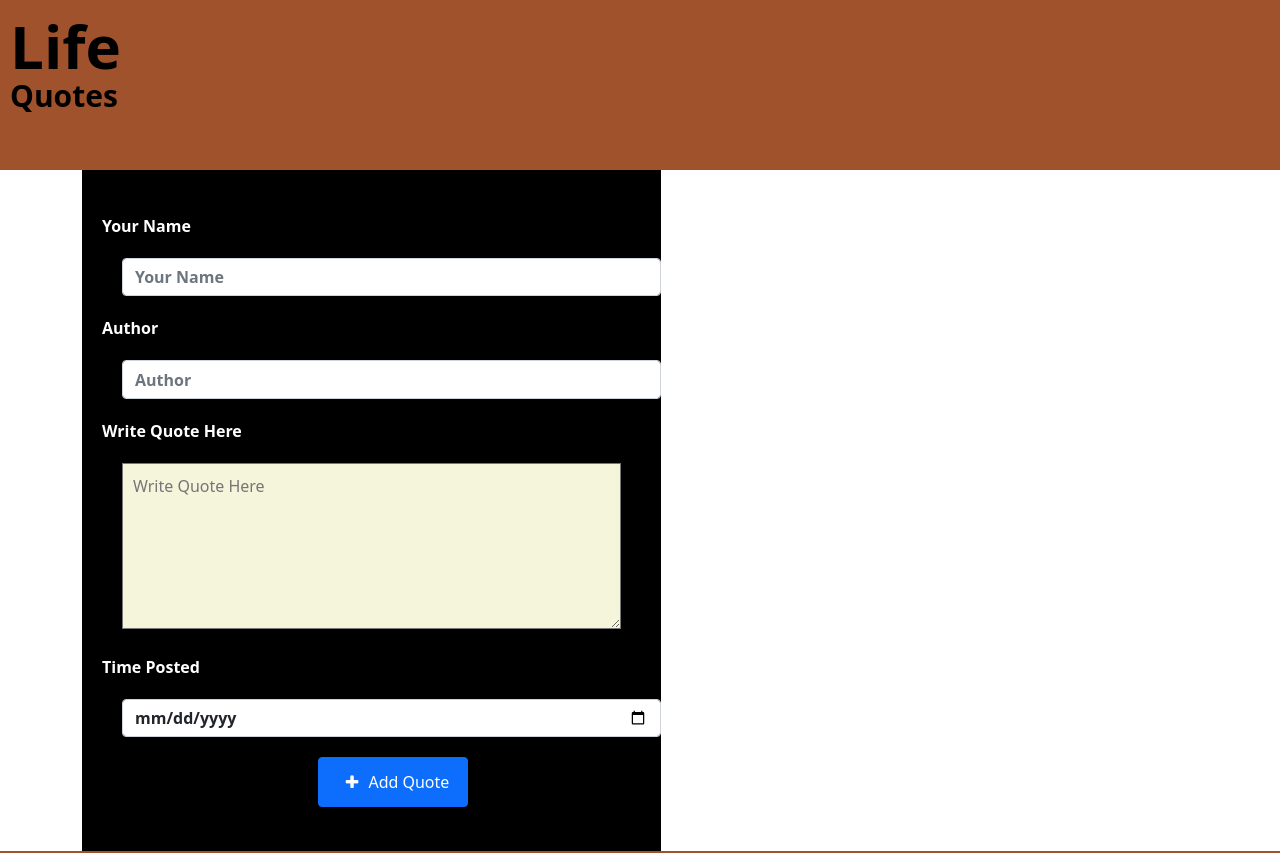
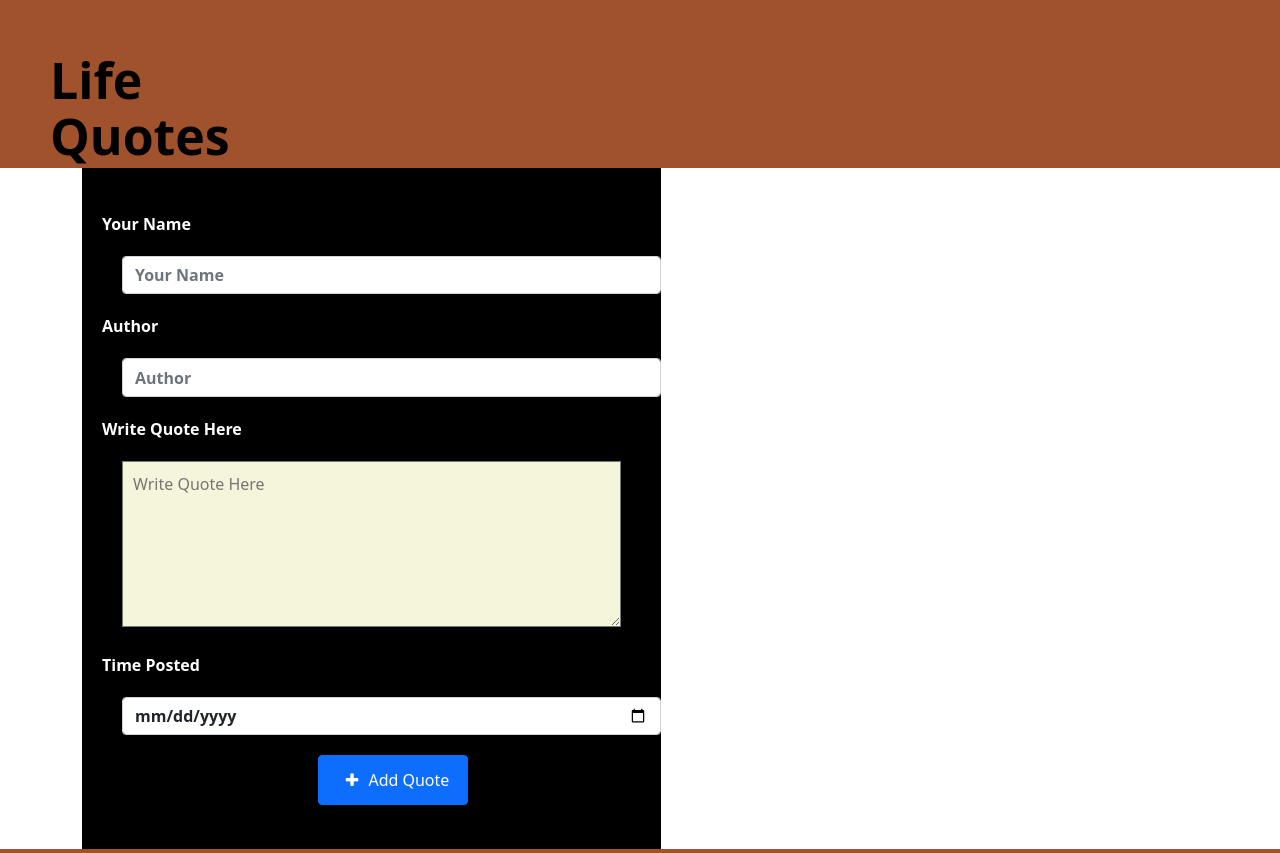
Before and after one commit to Ag-nes/Quotes, an Angular app: page / in a window 1280 px wide. Shown: the top 853 px of the page. Built offline with nearby package versions, Linux system fonts and the light colour scheme.

Commit message:
Update README

```diff
--- a/src/app/form/form.component.html
+++ b/src/app/form/form.component.html
@@ -1,6 +1,6 @@
 <div>
-    <header style="background-color: sienna; height: 170px; padding: 10px;" >
-        <h1 style="font-size: 60px; font-weight: bold; color: black;"> Life<br><span style=" position: absolute; text-align: center; margin-top: -4px; font-size: 30px;">Quotes</span> </h1>
+    <header style="background-color: sienna; height: 50pxpx; padding: 50px;" >
+        <h1 style="font-size: 50px; font-weight: bold; color: black;"> Life<br><span style=" position: absolute; text-align: center; margin-top: -4px; font-size: 50px;">Quotes</span> </h1>
     </header>
 </div>
 
```
Also changed, not shown: 1 other file (tests, documents, lock files or other folders).
